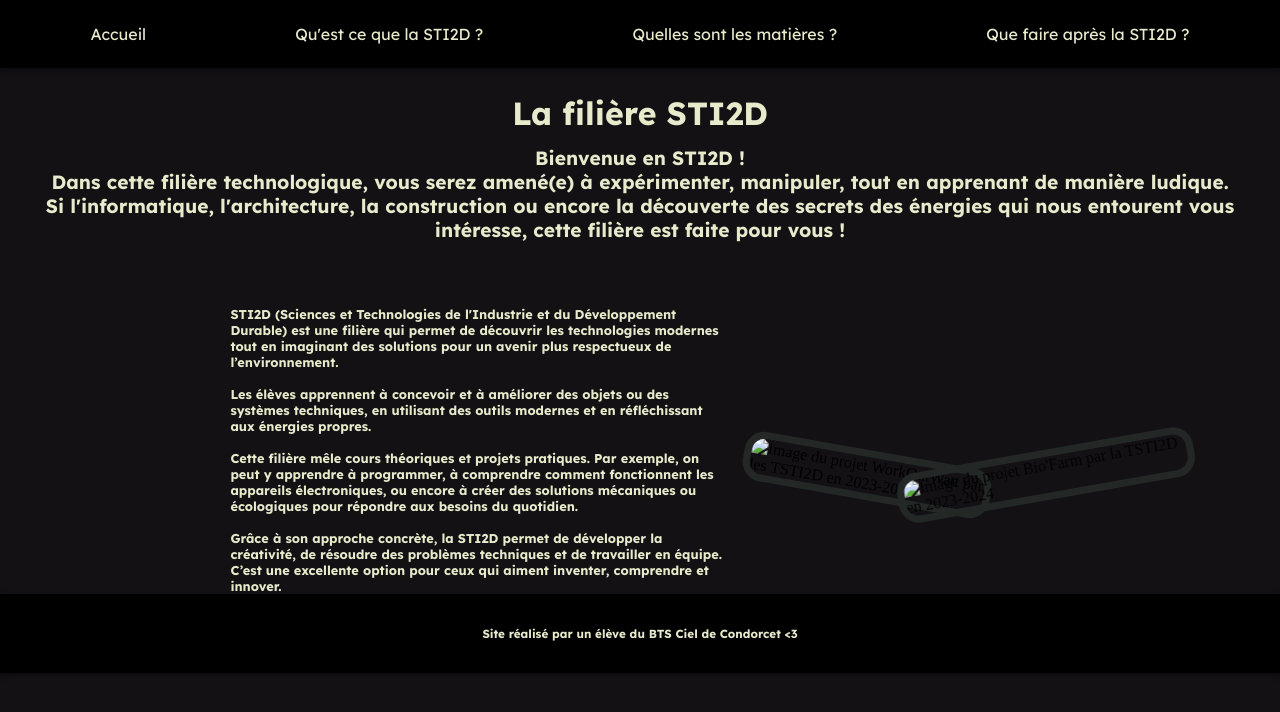
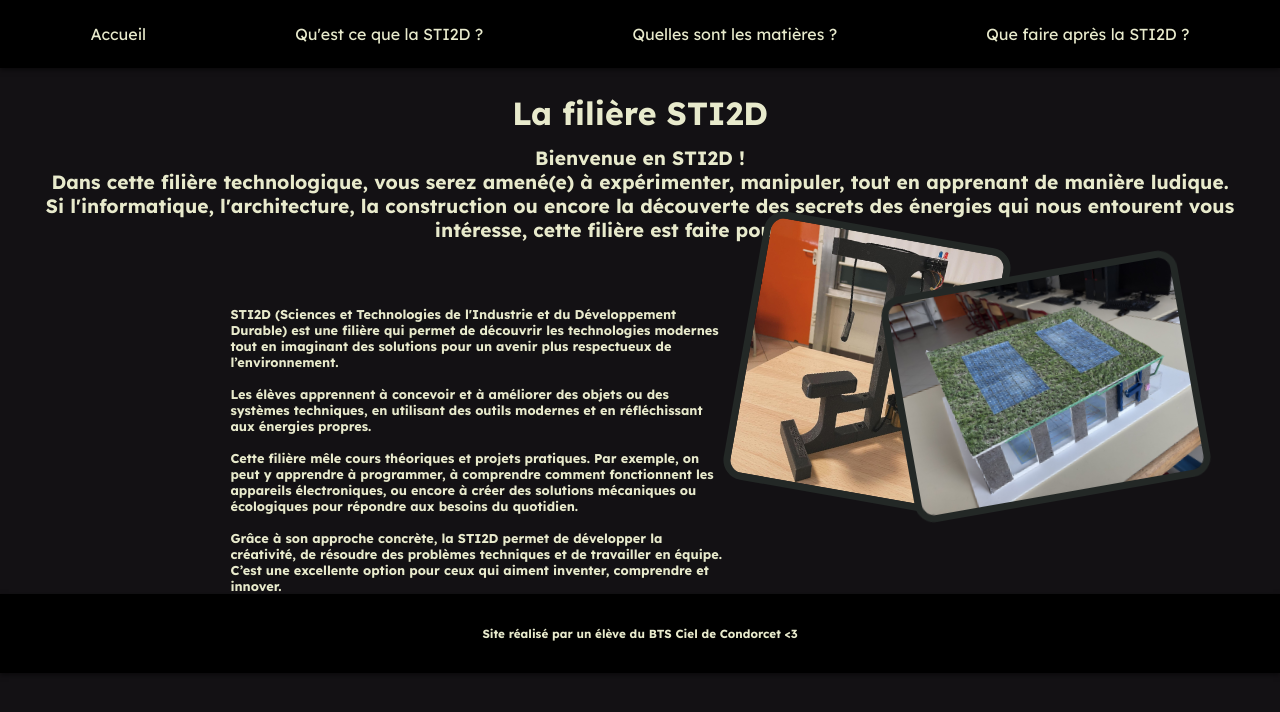
Before and after one commit to FeyWine/STI2DPresentation, a plain HTML site: page index.html in a window 1280 px wide. Drawn offline with Linux system fonts and the light colour scheme.

Commit message:
Update index.html

```diff
--- a/index.html
+++ b/index.html
@@ -33,8 +33,8 @@
         <p id="CkoilaSTI">  <strong> STI2D (Sciences et Technologies de l'Industrie et du Développement Durable) est une filière qui permet de découvrir les technologies modernes tout en imaginant des solutions pour un avenir plus respectueux de l’environnement. <br><br> Les élèves apprennent à concevoir et à améliorer des objets ou des systèmes techniques, en utilisant des outils modernes et en réfléchissant aux énergies propres. <br> <br>
                            Cette filière mêle cours théoriques et projets pratiques. Par exemple, on peut y apprendre à programmer, à comprendre comment fonctionnent les appareils électroniques, ou encore à créer des solutions mécaniques ou écologiques pour répondre aux besoins du quotidien. <br><br> Grâce à son approche concrète, la STI2D permet de développer la créativité, de résoudre des problèmes techniques et de travailler en équipe. C’est une excellente option pour ceux qui aiment inventer, comprendre et innover. </strong></p>
       </div>
-      <img class="image1" src="Images/WOW.jpg" alt="Image du projet WorkOutWatt par les TSTI2D en 2023-2024">
-      <img class="image2" src="Images/Biofarm.jpg" alt ="Image du projet Bio'Farm par la TSTI2D en 2023-2024">
+      <img class="image1" src="https://github.com/FeyWine/STI2DPresentation/blob/main/WOW.jpg" alt="Image du projet WorkOutWatt par les TSTI2D en 2023-2024">
+      <img class="image2" src="https://github.com/FeyWine/STI2DPresentation/blob/main/Biofarm.jpg" alt ="Image du projet Bio'Farm par la TSTI2D en 2023-2024">
       <div class="Texte2">
         <p></p>
       </div>
```
